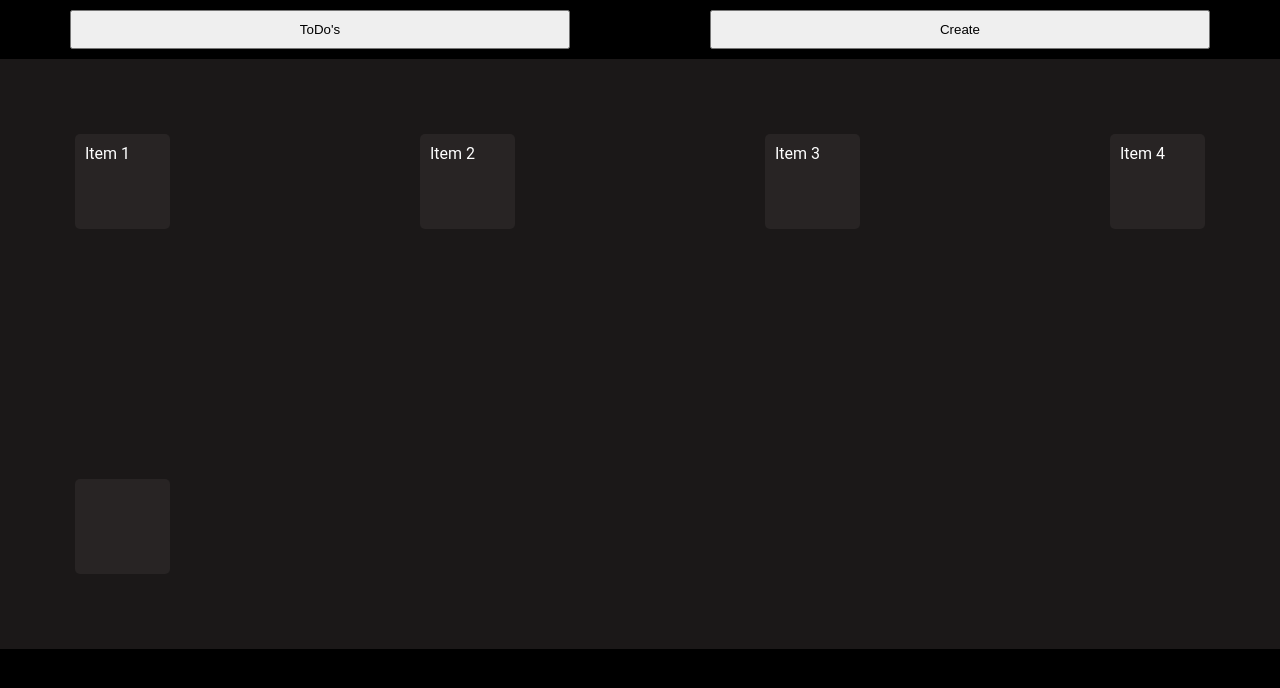
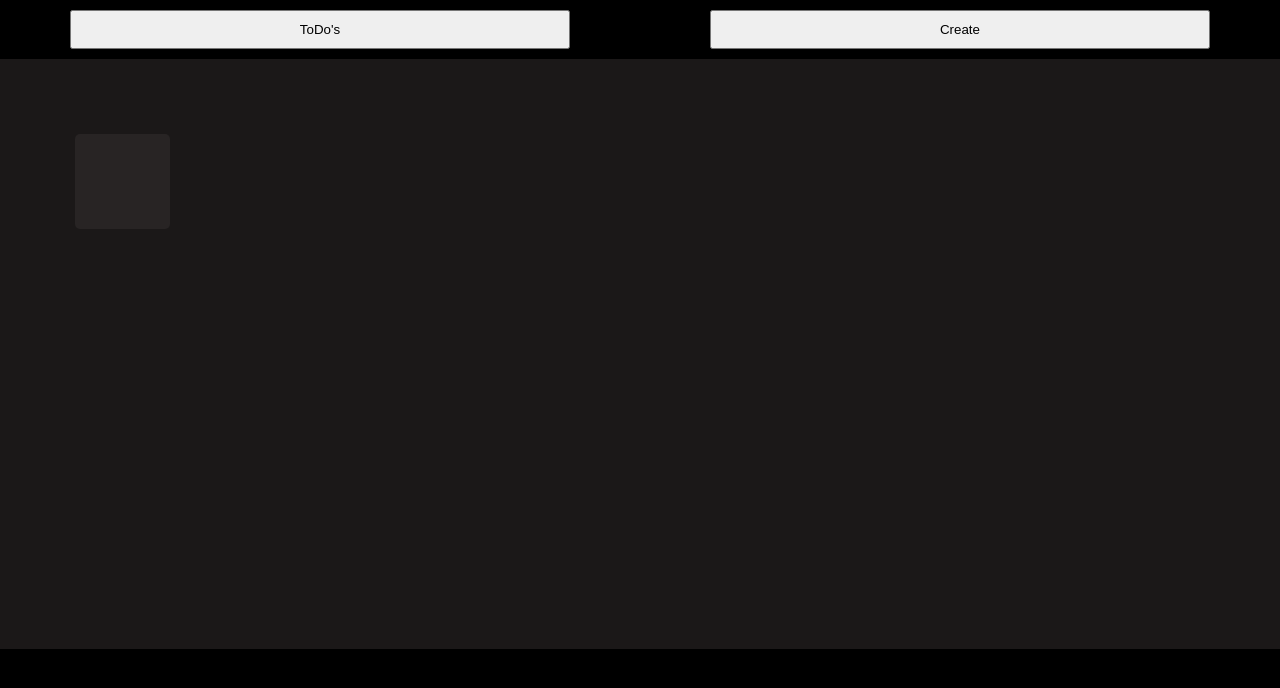
Before and after one commit to TheHeartstriker/ToDoApp, a React (Vite) app in the folder client/ToDoApp/: page / in a window 1280 px wide. Shown: the top 688 px of the page. Built offline with nearby package versions, Linux system fonts and the light colour scheme.

Commit message:
Fixed sand and lightning
Fixed the possible memory error in sand and fixed the previous stop gap timing issue for lightning in rain

```diff
--- a/client/ToDoApp/src/TaskProvider.jsx
+++ b/client/ToDoApp/src/TaskProvider.jsx
@@ -1,9 +1,33 @@
 import React, { createContext, useState } from "react";
+//Where data will be loaded and stored for use in the container
 //Creates a context
 export const TaskContext = createContext();
 //Creates a state to store the task data
 export const TaskProvider = ({ children }) => {
-  const [taskData, setTaskData] = useState({ task: "" });
+  const [taskData, setTaskData] = useState([
+    { task: "Sample Task", index: 0, description: "Sample Description" },
+  ]);
+
+  const addTask = (task, description) => {
+    setTaskData((prevTaskData) => [
+      ...prevTaskData,
+      { task, index: prevTaskData.length, description },
+    ]);
+  };
+
+  const updateTask = (index, task, description) => {
+    setTaskData((prevTaskData) =>
+      prevTaskData.map((t) =>
+        t.index === index ? { ...t, task, description } : t
+      )
+    );
+  };
+
+  const removeTask = (index) => {
+    setTaskData((prevTaskData) =>
+      prevTaskData.filter((t) => t.index !== index)
+    );
+  };
 
   return (
     <TaskContext.Provider value={{ taskData, setTaskData }}>
--- a/client/ToDoApp/src/ToDoCreater.jsx
+++ b/client/ToDoApp/src/ToDoCreater.jsx
@@ -17,9 +17,7 @@ function ToDoCreater() {
   };
 
   const log = () => {
-    console.log(TaskName);
-    console.log(TaskDescription);
-    setTaskData({ task: TaskName, description: TaskDescription });
+    setTaskData({ task: TaskName });
   };
 
   const handleReset = () => {
--- a/client/ToDoApp/src/TodoContainer.jsx
+++ b/client/ToDoApp/src/TodoContainer.jsx
@@ -1,14 +1,14 @@
 import { useState, useEffect, useContext } from "react";
 import { TaskContext } from "./TaskProvider";
 function Container() {
-  const { taskData } = useContext(TaskContext);
-  const [items, setItems] = useState([
-    "Item 1",
-    "Item 2",
-    "Item 3",
-    "Item 4",
-    `${taskData.task}`,
-  ]);
+  const { taskData, setTaskData } = useContext(TaskContext);
+  const [items, setItems] = useState([]);
+  //Settting the task imditally cause cause a refresh of useEffect causing two items to be added
+  useEffect(() => {
+    if (taskData.task === "") return;
+    console.log("useEffect triggered with taskData.task:", taskData.task);
+    setItems([...items, taskData.task]);
+  }, []);
 
   return (
     // This iterates over the items array and renders each item in a div
```
Also changed, not shown: 1 other file (tests, documents, lock files or other folders).
